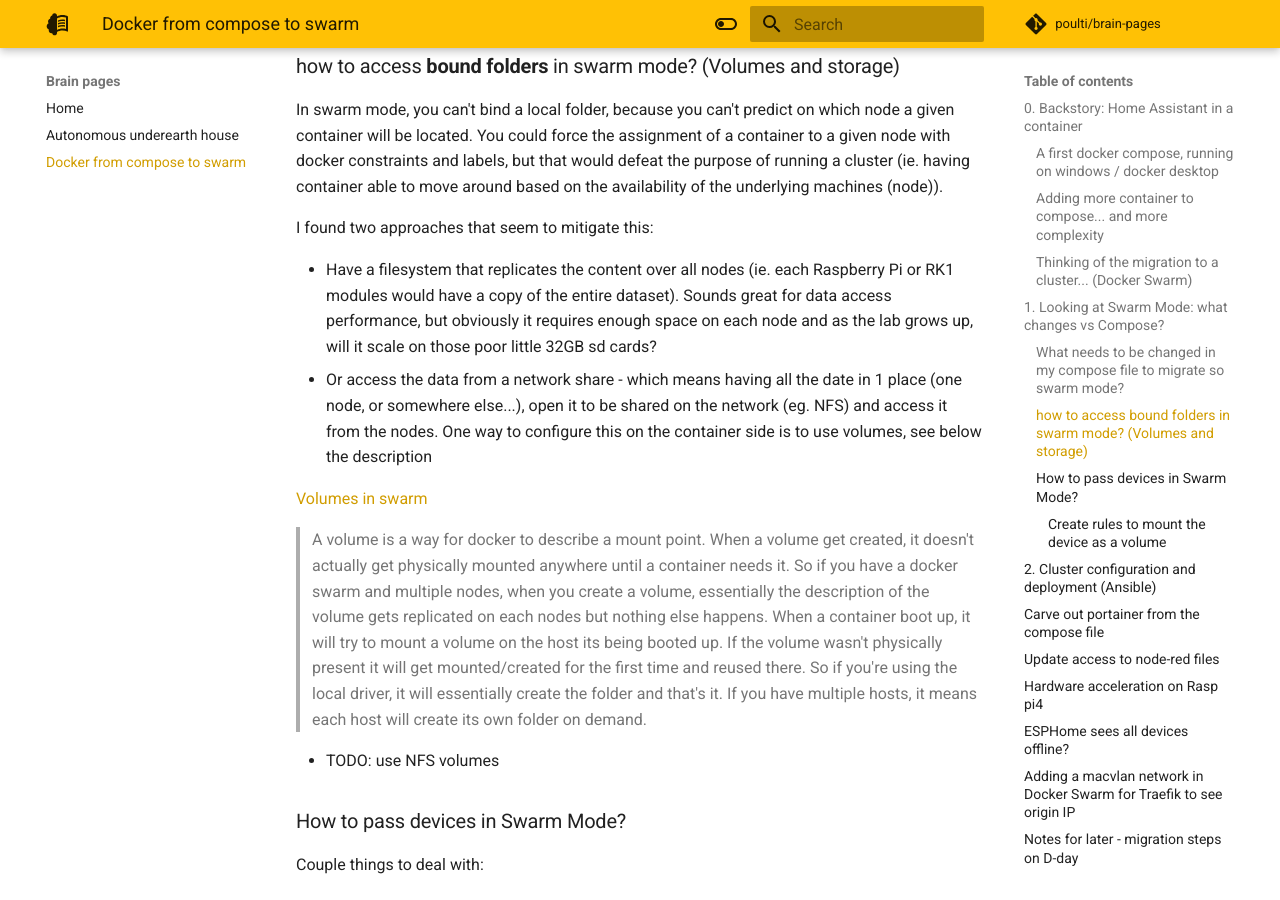
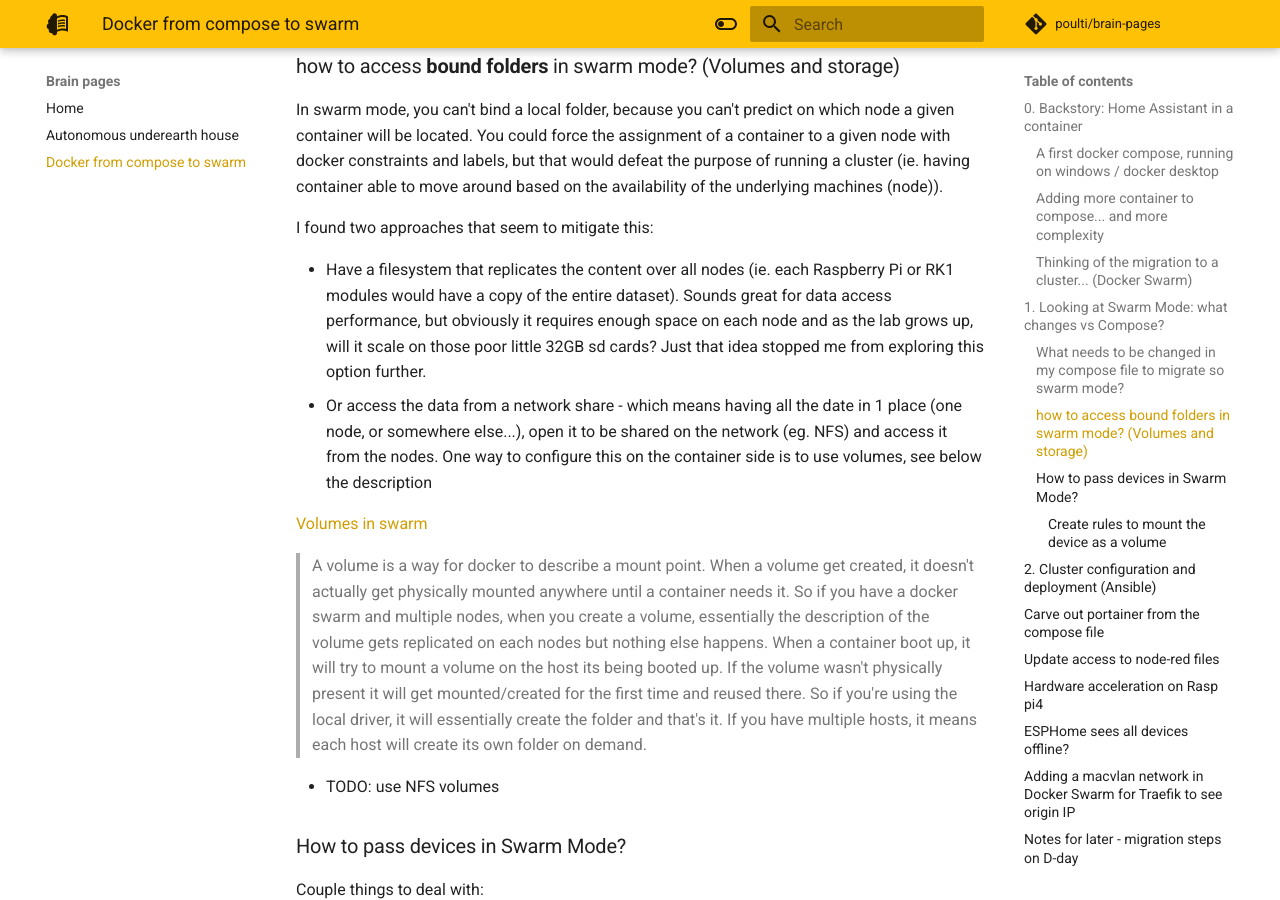
Before and after one commit to poulti/brain-pages, an MkDocs documentation site: the page built from docs/docker-from-compose-to-swarm.md, in a window 1280 px wide and 900 px high, scrolled down 6467 px. Built offline with MkDocs 1.6.1 and Material for MkDocs 9.7.7, drawn with Linux system fonts in a browser that asks for light colours; comment, search, counter and statistics services are not loaded.

Commit message:
Precise the bound folder

```diff
--- a/docs/docker-from-compose-to-swarm.md
+++ b/docs/docker-from-compose-to-swarm.md
@@ -250,7 +250,7 @@
 
 I found two approaches that seem to mitigate this:
 
-- Have a filesystem that replicates the content over all nodes (ie. each Raspberry Pi or RK1 modules would have a copy of the entire dataset). Sounds great for data access performance, but obviously it requires enough space on each node and as the lab grows up, will it scale on those poor little 32GB sd cards?
+- Have a filesystem that replicates the content over all nodes (ie. each Raspberry Pi or RK1 modules would have a copy of the entire dataset). Sounds great for data access performance, but obviously it requires enough space on each node and as the lab grows up, will it scale on those poor little 32GB sd cards? Just that idea stopped me from exploring this option further.
 - Or access the data from a network share - which means having all the date in 1 place (one node, or somewhere else...), open it to be shared on the network (eg. NFS) and access it from the nodes. One way to configure this on the container side is to use volumes, see below the description
 
 [Volumes in swarm](https://stackoverflow.com/questions/55288453/docker-volume-in-swarm)
```
